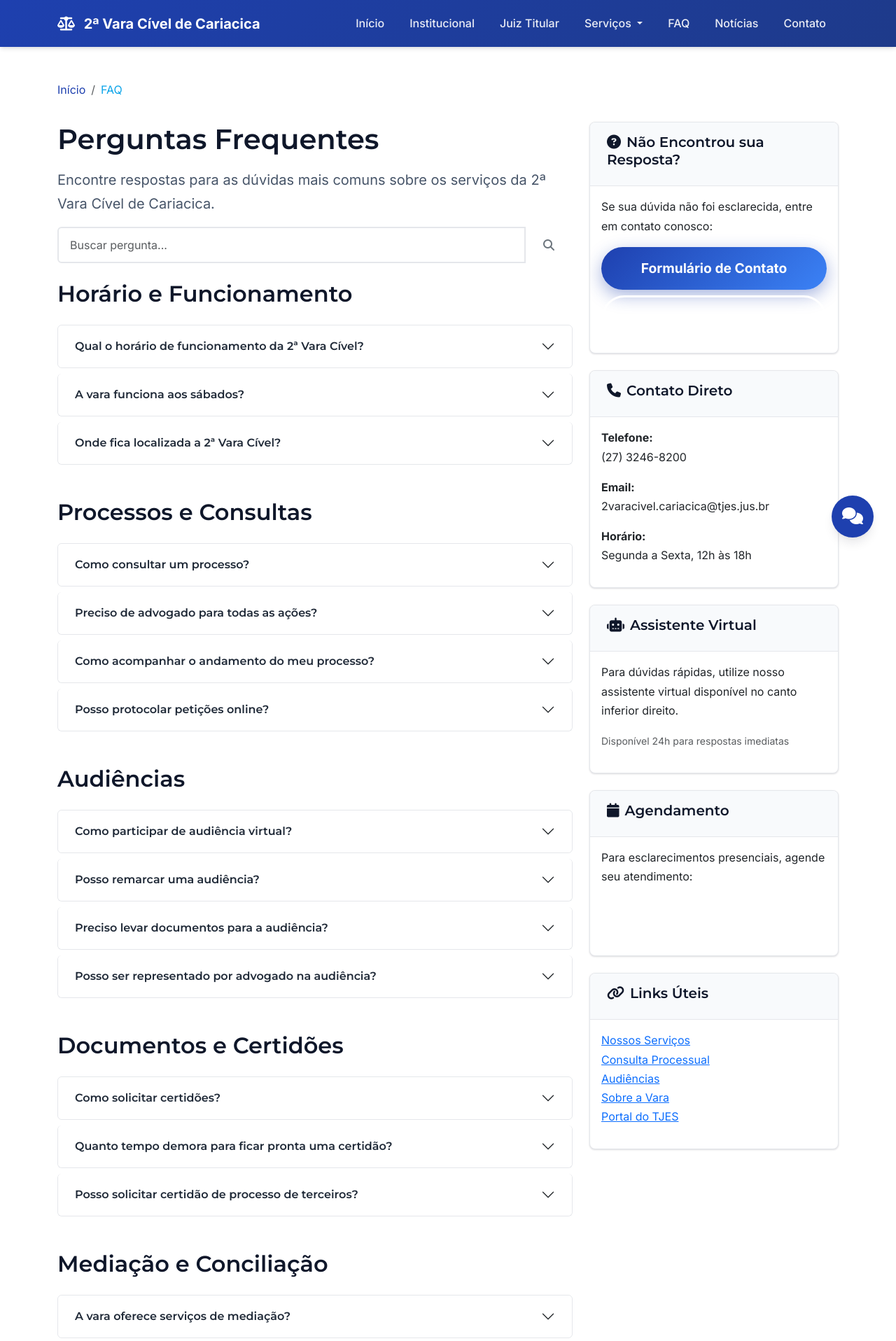
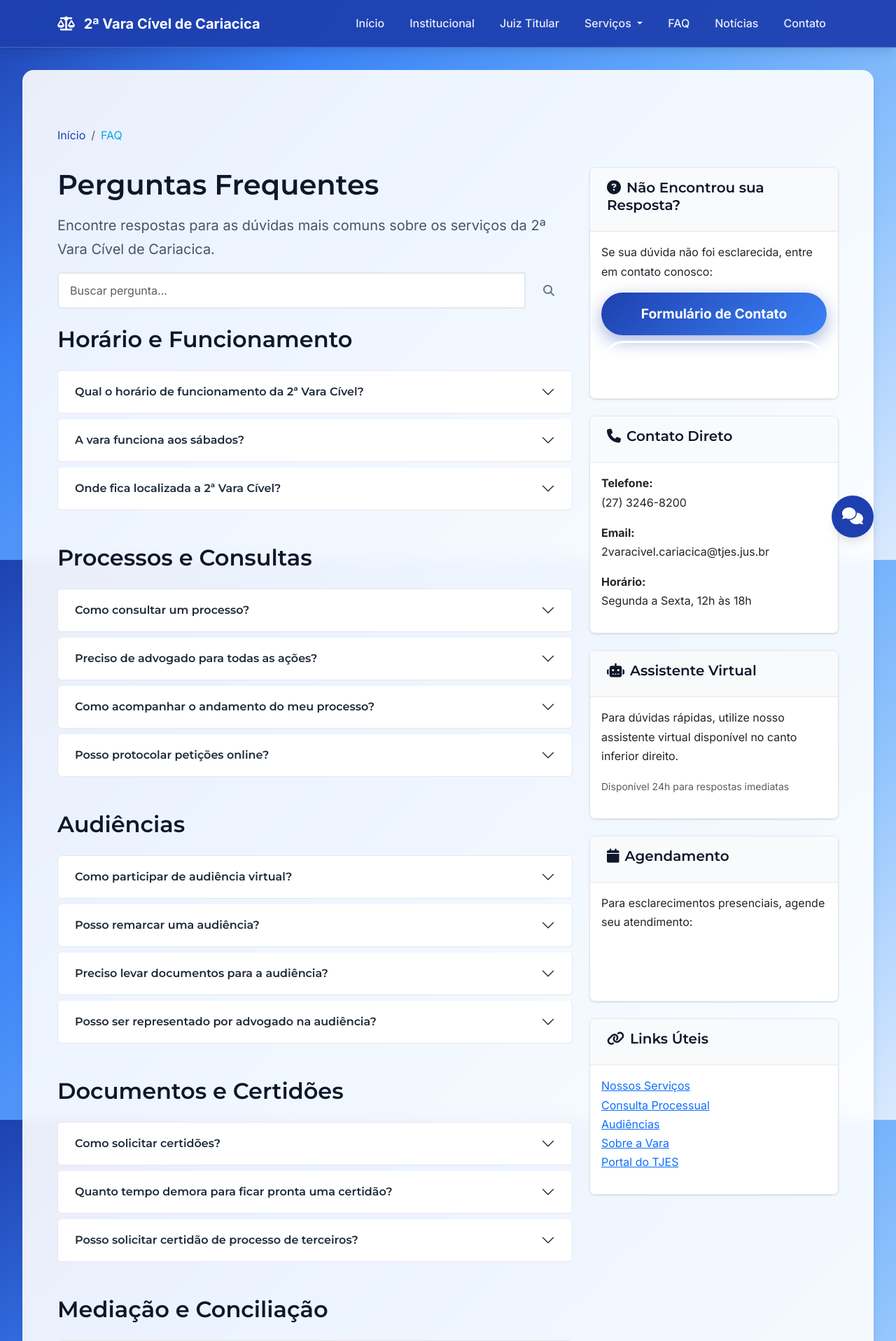
Before and after one commit to fbmoulin/2avaracivel-cariacica-website, a Flask app: page /faq in a window 1280 px wide. Shown: the top 1916 px of the page at 70% size. Run offline with Flask 3, Linux system fonts and the light colour scheme; some libraries are stand-ins or nearby versions.

Commit message:
Update site to have a more modern and visually appealing blue gradient theme
Modify CSS to implement a blue gradient background, frosted glass effects, and adjust shadows.

Replit-Commit-Author: Agent
Replit-Commit-Session-Id: fe56cda5-6f9f-4ce5-8513-f3136c41afbc
Replit-Commit-Screenshot-Url: https://storage.googleapis.com/screenshot-production-us-central1/feeed76c-0f93-48e5-9f1b-e0d9853abcbf/4ab6683e-b418-458f-867b-2597843be25a.jpg

```diff
--- a/static/css/style.css
+++ b/static/css/style.css
@@ -22,7 +22,25 @@ body {
     font-family: 'Segoe UI', Tahoma, Geneva, Verdana, sans-serif;
     line-height: 1.6;
     color: var(--dark-color);
-    background-color: #ffffff;
+    background: linear-gradient(135deg, #1e40af 0%, #3b82f6 25%, #60a5fa 50%, #93c5fd 75%, #dbeafe 100%);
+    background-attachment: fixed;
+    min-height: 100vh;
+}
+
+/* Main content wrapper */
+#main-content {
+    background: rgba(255, 255, 255, 0.9);
+    backdrop-filter: blur(10px);
+    margin: 2rem;
+    border-radius: 1rem;
+    box-shadow: var(--shadow-lg);
+    padding: 2rem;
+}
+
+/* Container adjustments */
+.container {
+    position: relative;
+    z-index: 1;
 }
 
 /* Skip link for accessibility */
@@ -44,11 +62,13 @@ body {
 
 /* Header styles */
 .header-section {
-    background: linear-gradient(135deg, var(--primary-color) 0%, var(--primary-dark) 100%);
-    box-shadow: var(--shadow-md);
+    background: rgba(30, 64, 175, 0.95);
+    backdrop-filter: blur(15px);
+    box-shadow: var(--shadow-lg);
     position: sticky;
     top: 0;
     z-index: 1000;
+    border-bottom: 1px solid rgba(255, 255, 255, 0.2);
 }
 
 .navbar-brand {
@@ -99,10 +119,14 @@ body {
 
 /* Hero section */
 .hero-section {
-    background: linear-gradient(135deg, #f8fafc 0%, #e5e7eb 100%);
+    background: rgba(255, 255, 255, 0.9);
+    backdrop-filter: blur(10px);
     padding: 4rem 0;
     position: relative;
     overflow: hidden;
+    border-radius: 1rem;
+    margin: 2rem;
+    box-shadow: var(--shadow-lg);
 }
 
 .hero-section::before {
@@ -152,6 +176,8 @@ body {
     box-shadow: var(--shadow-sm);
     transition: var(--transition);
     overflow: hidden;
+    background: rgba(255, 255, 255, 0.95);
+    backdrop-filter: blur(10px);
 }
 
 .card:hover {
@@ -560,10 +586,13 @@ body {
 
 /* Footer */
 .footer-section {
-    background-color: var(--dark-color);
+    background: rgba(30, 64, 175, 0.95);
+    backdrop-filter: blur(10px);
     color: white;
     padding: 3rem 0 1rem;
-    margin-top: auto;
+    margin: 2rem;
+    border-radius: 1rem;
+    box-shadow: var(--shadow-lg);
 }
 
 .footer-section h5 {
```
